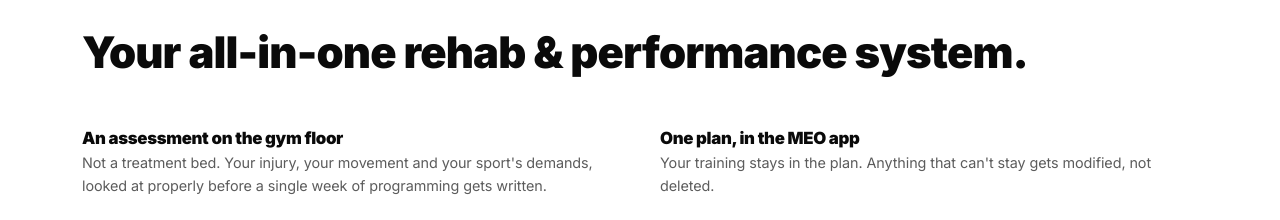
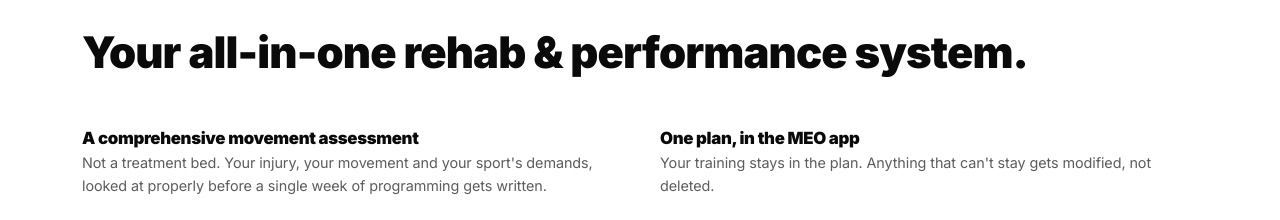
Before and after one commit to mitchscottrehab/MEO, a plain HTML site: page mitch-scott-rehab 71/peak-performance-package.html in a window 1280 px wide. Shown: the part 3260-3480 px from the top of the page. Drawn offline with Linux system fonts and the light colour scheme.

Commit message:
Momentum: rename assessment feature heading
Co-Authored-By: Claude Opus 5.5 <noreply@anthropic.com>
Claude-Session: https://claude.ai/code/session_01FeTAL6LSt42axqoSQSzZrM

```diff
--- a/mitch-scott-rehab 71/peak-performance-package.html
+++ b/mitch-scott-rehab 71/peak-performance-package.html
@@ -177,7 +177,7 @@ src="https://www.facebook.com/tr?id=2308202229914735&ev=PageView&noscript=1"
     <div class="feature-grid">
       <div class="feature-item reveal">
         <div class="feature-num">01</div>
-        <div><h3>An assessment on the gym floor</h3><p>Not a treatment bed. Your injury, your movement and your sport's demands, looked at properly before a single week of programming gets written.</p></div>
+        <div><h3>A comprehensive movement assessment</h3><p>Not a treatment bed. Your injury, your movement and your sport's demands, looked at properly before a single week of programming gets written.</p></div>
       </div>
       <div class="feature-item reveal">
         <div class="feature-num">02</div>
```
